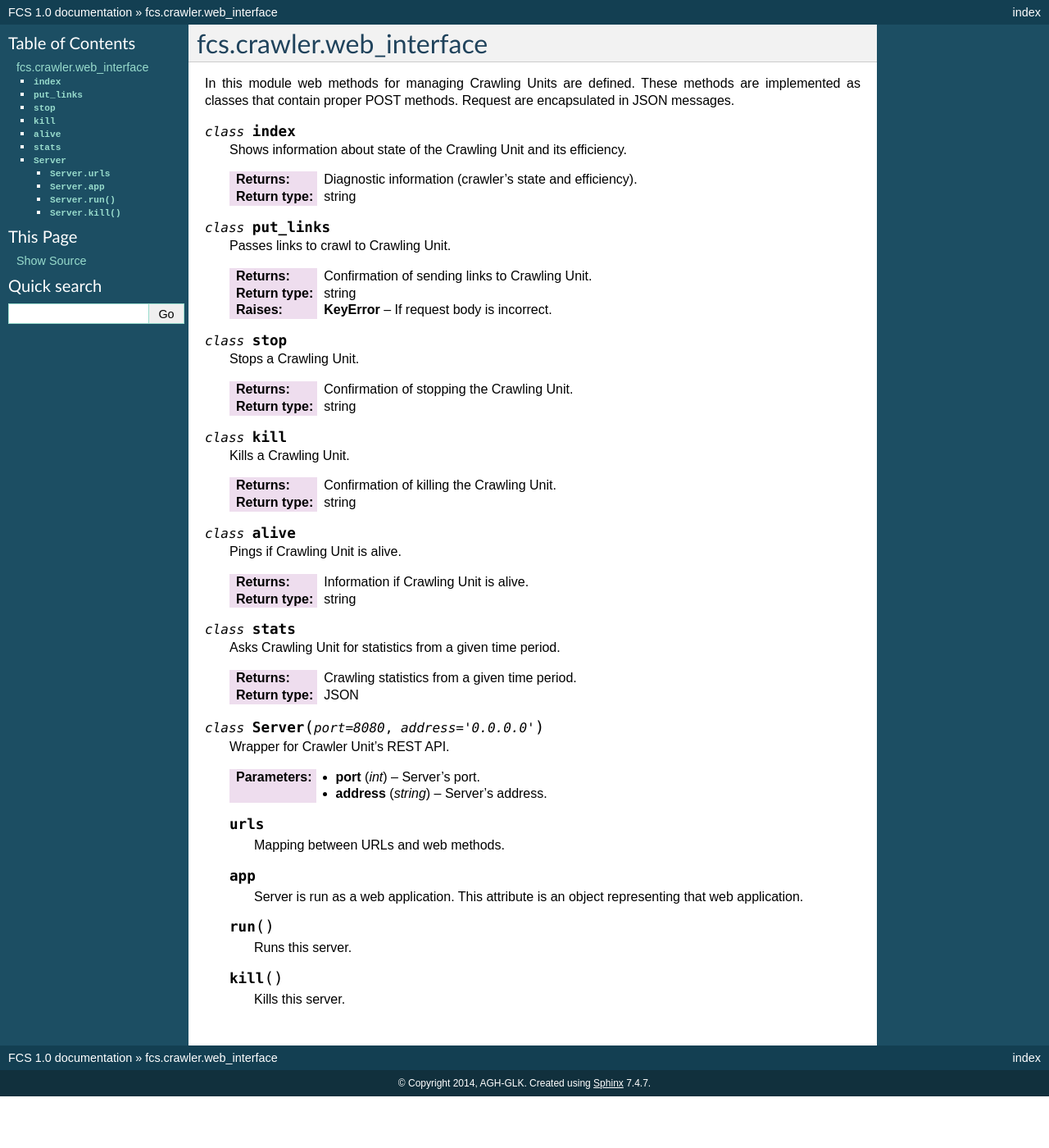
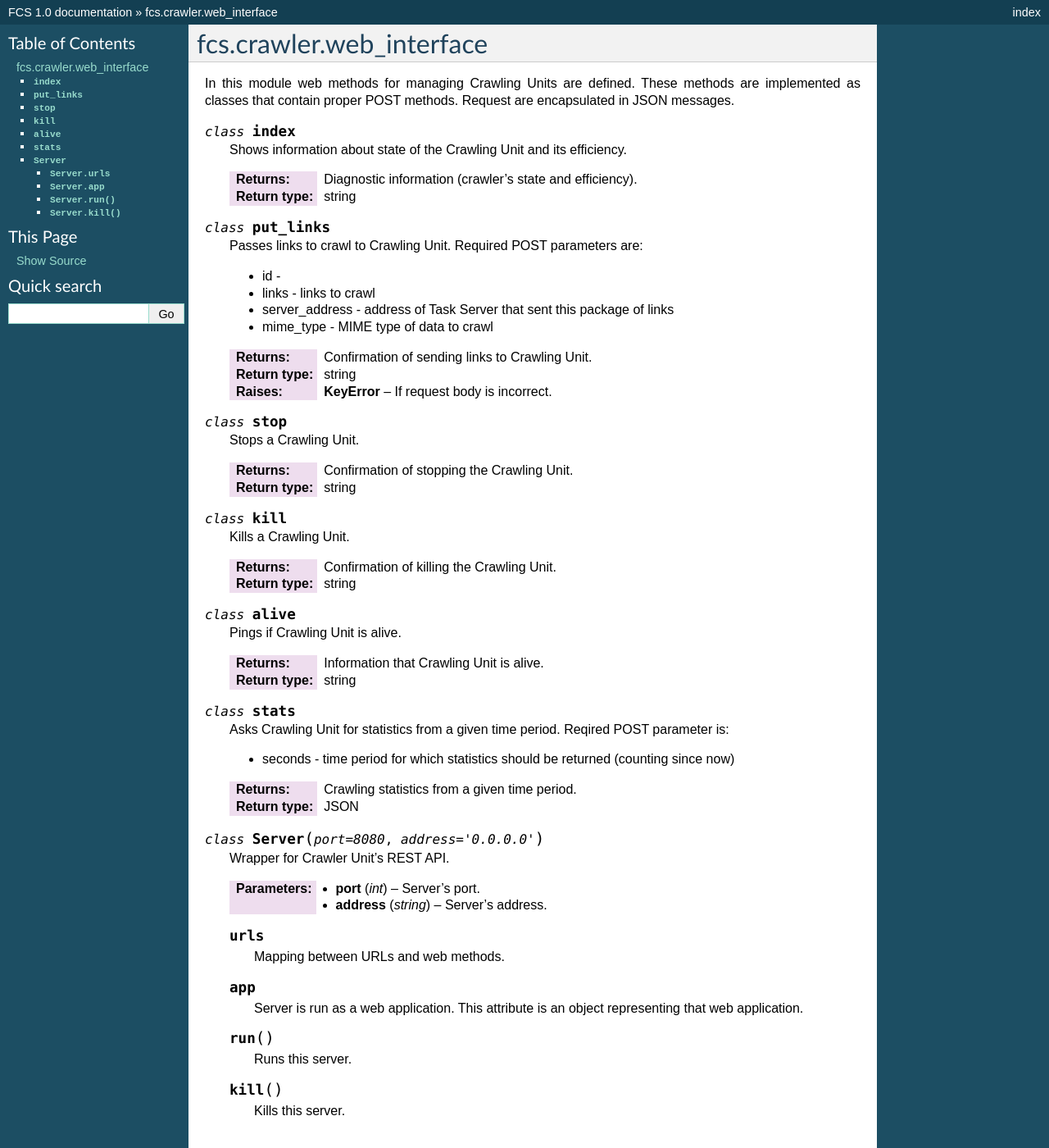
Before and after one commit to agh-glk/fcs, a Sphinx documentation site: the page built from docs/source/crawler/web_interface.rst, in a window 1280 px wide and 1400 px high. Shown: the whole window at 82% size. Built offline with Sphinx 7.4.7, drawn with Linux system fonts in a browser that asks for light colours; formulas are drawn with MathJax 3.

Commit message:
[NT] Edit

```diff
--- a/docs/source/crawler/web_interface.rst
+++ b/docs/source/crawler/web_interface.rst
@@ -3,8 +3,7 @@
 fcs.crawler.web_interface
 =======================================
 
-In this module web methods for managing Crawling Units are defined. These methods are implemented as classes that
-contain proper POST methods. Request are encapsulated in JSON messages.
+In this module web methods for managing Crawling Units are defined. These methods are implemented as classes that contain proper POST methods. Request are encapsulated in JSON messages.
 
 .. py:class:: index
 
@@ -16,7 +15,12 @@ contain proper POST methods. Request are encapsulated in JSON messages.
 
 .. py:class:: put_links
 
-   Passes links to crawl to Crawling Unit.
+   Passes links to crawl to Crawling Unit. Required POST parameters are:
+
+   * id -
+   * links - links to crawl
+   * server_address - address of Task Server that sent this package of links
+   * mime_type - MIME type of data to crawl
 
    :return: Confirmation of sending links to Crawling Unit.
    :rtype: string
@@ -43,13 +47,15 @@ contain proper POST methods. Request are encapsulated in JSON messages.
 
    Pings if Crawling Unit is alive.
 
-   :return: Information if Crawling Unit is alive.
+   :return: Information that Crawling Unit is alive.
    :rtype: string
 
 
 .. py:class:: stats
 
-   Asks Crawling Unit for statistics from a given time period.
+   Asks Crawling Unit for statistics from a given time period. Reqired POST parameter is:
+
+   * seconds - time period for which statistics should be returned (counting since now)
 
    :return: Crawling statistics from a given time period.
    :rtype: JSON
```
